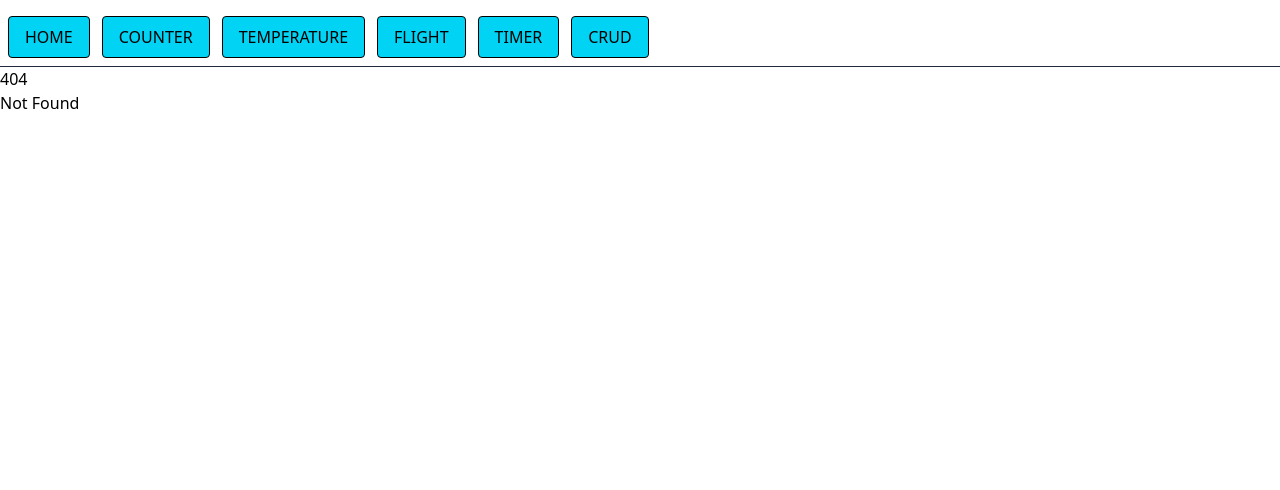
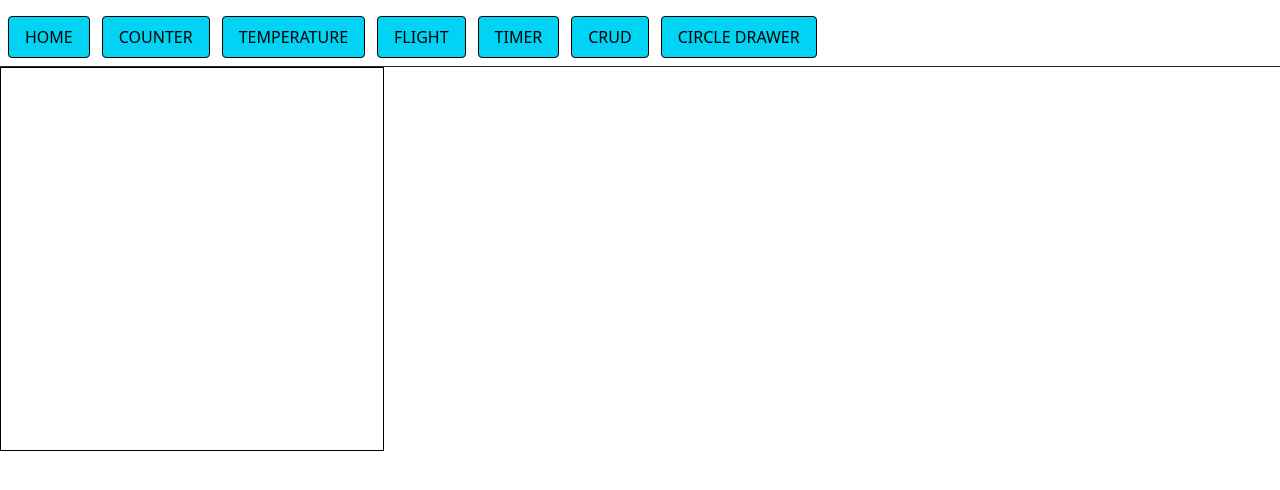
Before and after one commit to Montex10Nicolas/7guis-svelte-JOC, a SvelteKit app: page /circledrawer in a window 1280 px wide. Before the commit this address had no page. Shown: the top 490 px of the page. Built offline with nearby package versions, Linux system fonts and the light colour scheme.

Commit message:
circledrawer

```diff
--- a/src/routes/+layout.svelte
+++ b/src/routes/+layout.svelte
@@ -18,5 +18,8 @@
   >
   <a class="border-pinky rounded-sm border bg-cyan-400 px-4 py-2 uppercase" href="timer">timer</a>
   <a class="border-pinky rounded-sm border bg-cyan-400 px-4 py-2 uppercase" href="crud">crud</a>
+  <a class="border-pinky rounded-sm border bg-cyan-400 px-4 py-2 uppercase" href="circledrawer"
+    >Circle Drawer</a
+  >
 </nav>
 {@render children()}
--- /dev/null
+++ b/src/routes/circledrawer/+page.svelte
@@ -0,0 +1,101 @@
+<script lang="ts">
+  // Known bug: when overing a circles the closes became circle[0]
+  interface Circle {
+    id: string;
+    cx: number;
+    cy: number;
+    r: number;
+  }
+
+  let status = $state<"drawing" | "editing">("drawing");
+  let circles: Circle[] = $state([]);
+  let radius = $state(10);
+  let selected = $state<Circle>();
+
+  function drawCircle(event: MouseEvent) {
+    if (status === "editing") return;
+    const svgEl = event.target as SVGElement;
+    const { left, top } = svgEl.getBoundingClientRect();
+
+    const x = event.x - left,
+      y = event.y - top;
+
+    circles.push({
+      id: (circles.length + 1).toString(),
+      cx: x,
+      cy: y,
+      r: radius,
+    });
+  }
+
+  function choseSelected(event: MouseEvent) {
+    if (status === "editing") return;
+    if (!circles.length) return;
+
+    const svgEl = event.target as SVGElement;
+    const { left, top } = svgEl.getBoundingClientRect();
+    interface Point {
+      x: number;
+      y: number;
+    }
+
+    const mousePoints: Point = { x: event.x - left, y: event.y - top };
+    function calcDist(point: Point) {
+      return Math.sqrt(Math.pow(mousePoints.x - point.x, 2) + Math.pow(mousePoints.y - point.y, 2));
+    }
+
+    let tempCircle = circles[0];
+    let dist = calcDist({ x: circles[0].cy, y: circles[0].cy });
+    for (let i = 1; i < circles.length; i++) {
+      const point = { x: circles[i].cx, y: circles[i].cy };
+      const checkDist = calcDist(point);
+
+      if (dist > checkDist) {
+        dist = checkDist;
+        tempCircle = circles[i];
+      }
+    }
+    selected = tempCircle;
+  }
+</script>
+
+<!-- svelte-ignore a11y_click_events_have_key_events -->
+<!-- svelte-ignore a11y_no_static_element_interactions -->
+<svg
+  class="h-96 w-96 border border-black"
+  oncontextmenu={(event) => {
+    event.stopPropagation();
+    event.preventDefault();
+    if (!circles.length) return;
+    status = status === "editing" ? "drawing" : "editing";
+  }}
+  onmousemove={choseSelected}
+  onclick={drawCircle}
+>
+  {#each circles as circle}
+    <circle
+      cx={circle.cx}
+      cy={circle.cy}
+      r={circle.r}
+      fill={selected && circle.id === selected.id ? "red" : "blue"}
+      stroke="black"
+      stroke-width="2"
+    ></circle>
+  {/each}
+</svg>
+{#if status === "editing" && selected !== undefined}
+  <div class="w-3/4 border border-black">
+    <p>Adjust the diaeter of circle at ({selected.cx}, {selected.cy})</p>
+    <input
+      type="range"
+      bind:value={radius}
+      min="1"
+      max="30"
+      step="1"
+      oninput={() => {
+        if (!selected) return;
+        selected.r = radius;
+      }}
+    />
+  </div>
+{/if}
```
